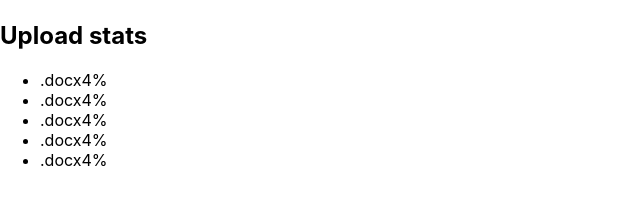
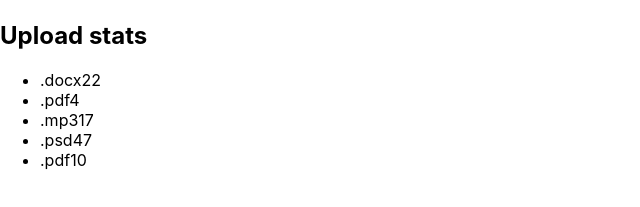
Before and after one commit to Tamira2804/goit-react-hw-01-components-v02, a React (Create React App) app: page / in a window 1280 px wide. Shown: the part 487-694 px from the top of the page, without its empty margins (0-640 px from the left). Built offline with nearby package versions, Linux system fonts and the light colour scheme.

Commit message:
statistics change

```diff
--- a/src/components/Statistics.jsx
+++ b/src/components/Statistics.jsx
@@ -1,17 +1,20 @@
 import React from 'react';
+import Statselement from './Statselement';
 
 const Statistics = props => {
   const { title, stats } = props;
-  const {} = stats;
+
   return (
     <section className="statistics">
       <h2 className="title">{title}</h2>
 
       <ul className="stat-list">
-        {stats.map(el => (
-          <li key={el.id} className="item">
-            <span className="label">.docx</span>
-            <span className="percentage">4%</span>
+        {stats.map(statsEl => (
+          <li key={statsEl.id} className="item">
+            <Statselement
+              label={statsEl.label}
+              percentage={statsEl.percentage}
+            />
           </li>
         ))}
       </ul>
--- /dev/null
+++ b/src/components/Statselement.jsx
@@ -0,0 +1,13 @@
+import React from 'react';
+
+const Statselement = stats => {
+  const { label, percentage } = stats;
+  return (
+    <>
+      <span className="label">{label}</span>
+      <span className="percentage">{percentage}</span>
+    </>
+  );
+};
+
+export default Statselement;
```
